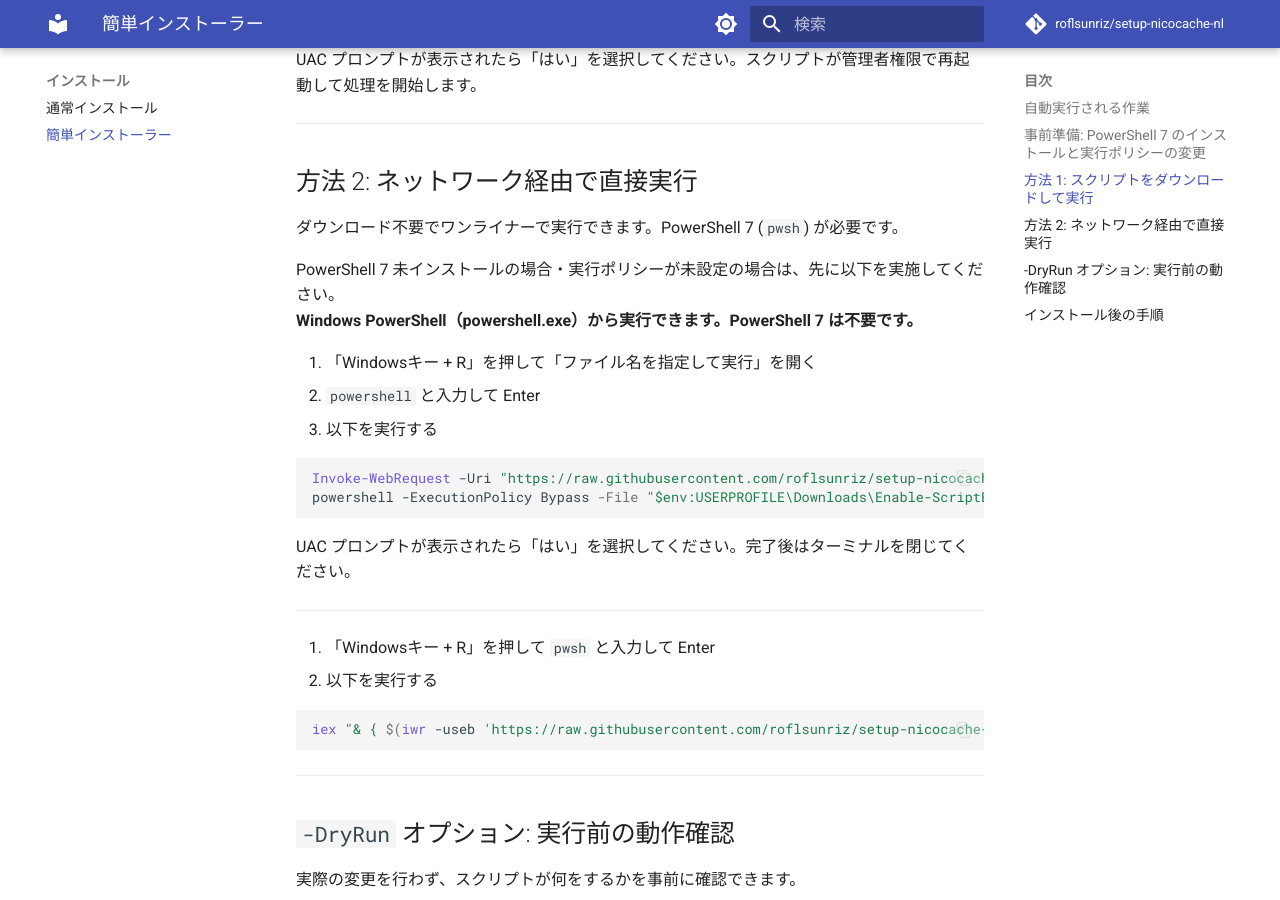
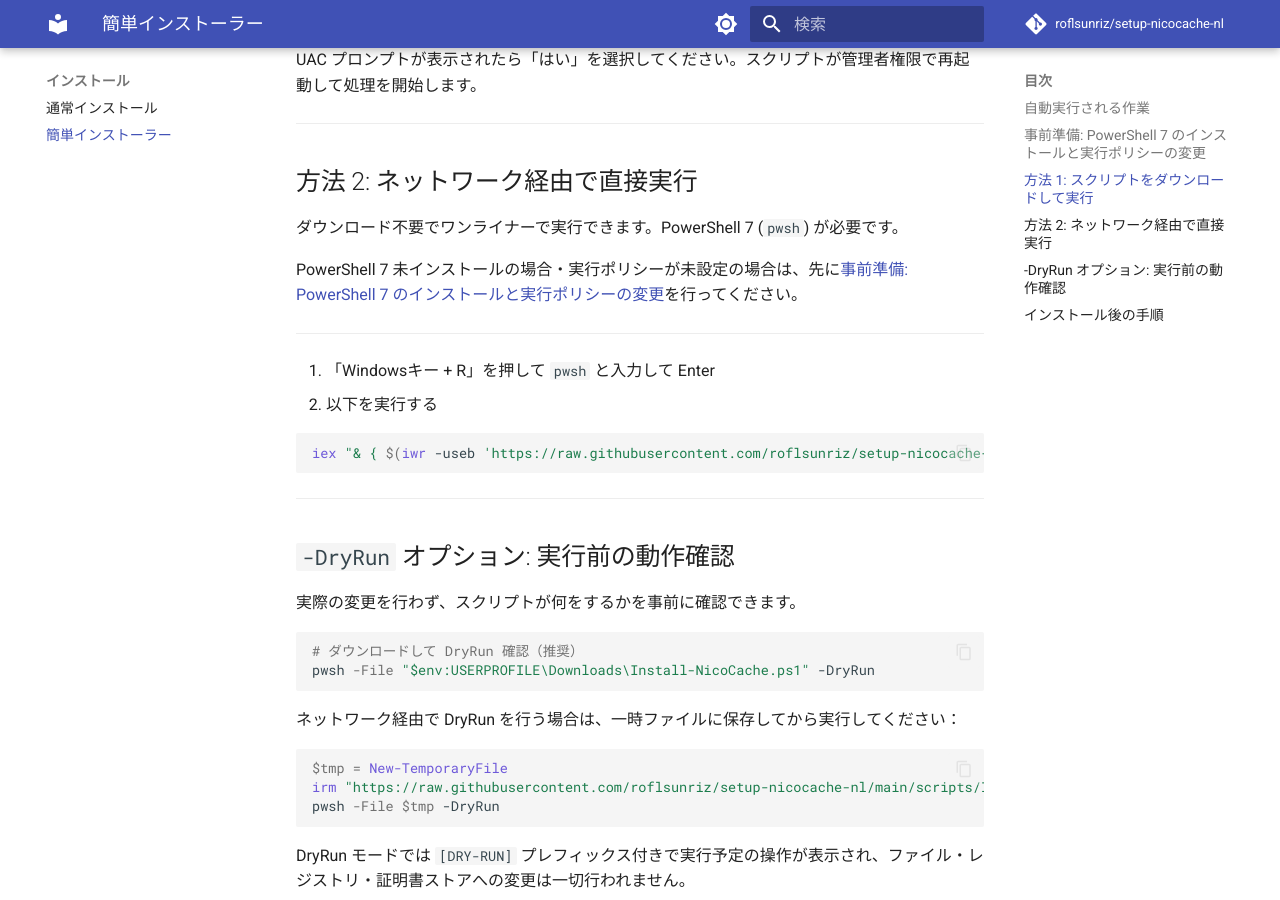
Before and after one commit to roflsunriz/setup-nicocache-nl, an MkDocs documentation site: the page built from docs/fast-installer.md, in a window 1280 px wide and 900 px high, scrolled down 1699 px. Built offline with MkDocs 1.6.1 and Material for MkDocs 9.7.7, drawn with Linux system fonts in a browser that asks for light colours; comment, search, counter and statistics services are not loaded.

Commit message:
docs: Revise PowerShell execution instructions in fast-installer.md
- Updated the instructions for setting up PowerShell 7 and script execution to improve clarity and streamline the process.
- Removed redundant steps and linked to a dedicated preparation section for better user guidance.

````diff
--- a/docs/fast-installer.md
+++ b/docs/fast-installer.md
@@ -58,24 +58,12 @@ UAC プロンプトが表示されたら「はい」を選択してください
 
 ダウンロード不要でワンライナーで実行できます。PowerShell 7 (`pwsh`) が必要です。
 
-PowerShell 7 未インストールの場合・実行ポリシーが未設定の場合は、先に以下を実施してください。
-**Windows PowerShell（powershell.exe）から実行できます。PowerShell 7 は不要です。**
-
-1. 「Windowsキー + R」を押して「ファイル名を指定して実行」を開く
-2. `powershell` と入力して Enter
-3. 以下を実行する
-
-```powershell
-Invoke-WebRequest -Uri "https://raw.githubusercontent.com/roflsunriz/setup-nicocache-nl/main/scripts/Enable-ScriptExecution.ps1" -OutFile "$env:USERPROFILE\Downloads\Enable-ScriptExecution.ps1"
-powershell -ExecutionPolicy Bypass -File "$env:USERPROFILE\Downloads\Enable-ScriptExecution.ps1"
-```
-
-UAC プロンプトが表示されたら「はい」を選択してください。完了後はターミナルを閉じてください。
+PowerShell 7 未インストールの場合・実行ポリシーが未設定の場合は、先に[事前準備: PowerShell 7 のインストールと実行ポリシーの変更](#事前準備-powershell-7-のインストールと実行ポリシーの変更)を行ってください。
 
 ---
 
-4. 「Windowsキー + R」を押して `pwsh` と入力して Enter
-5. 以下を実行する
+1. 「Windowsキー + R」を押して `pwsh` と入力して Enter
+2. 以下を実行する
 
 ```powershell
 iex "& { $(iwr -useb 'https://raw.githubusercontent.com/roflsunriz/setup-nicocache-nl/main/scripts/Install-NicoCache.ps1') }"
````
